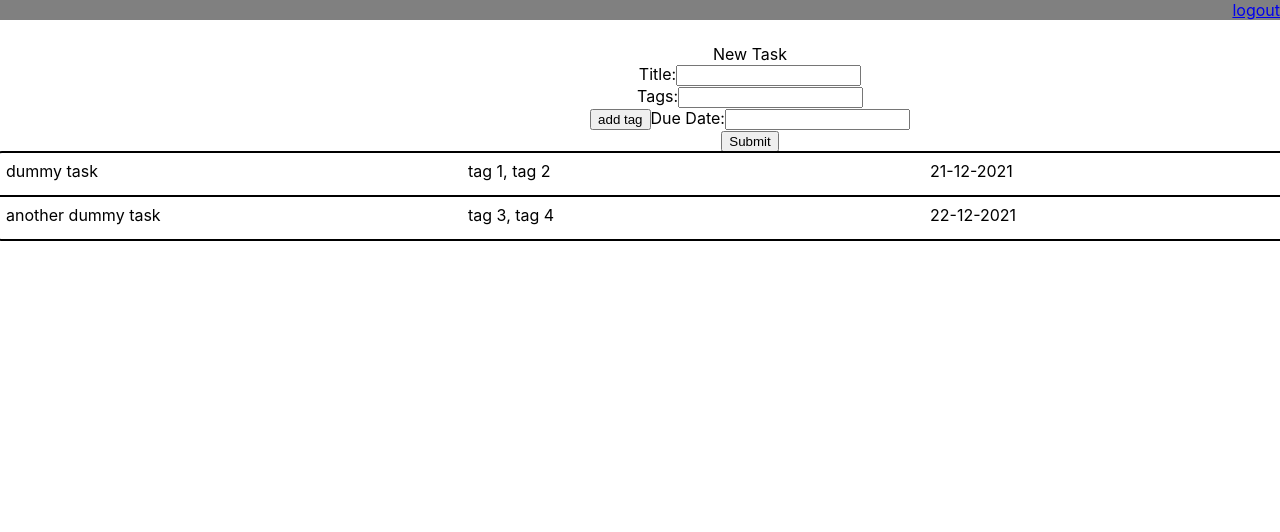
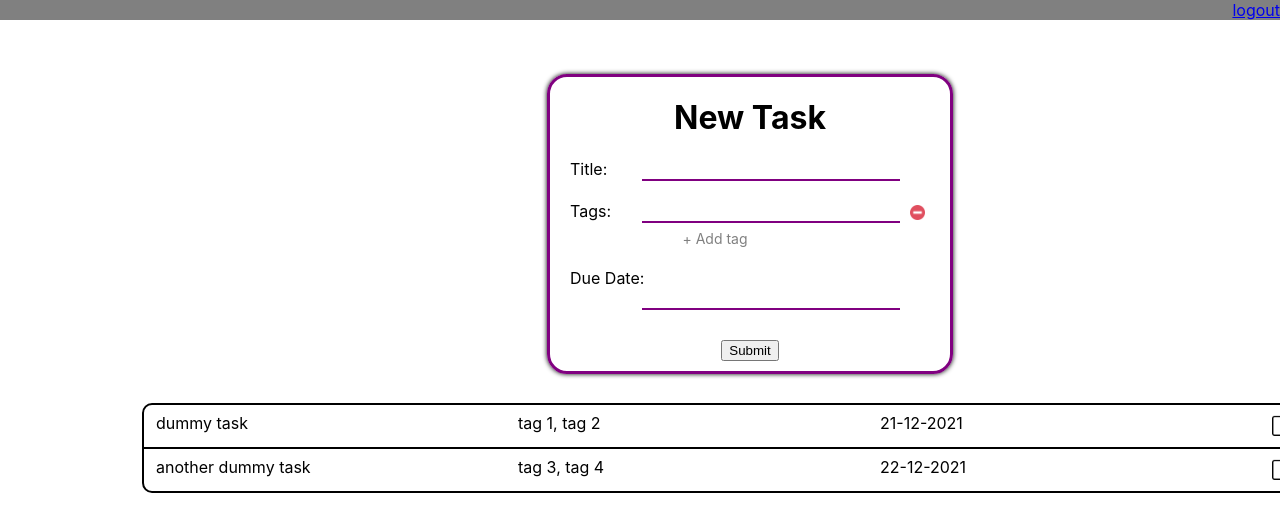
Before and after one commit to Yuuupie/stubook-fe-react, a React (Create React App) app: page /tasklist in a window 1280 px wide. Shown: the top 532 px of the page. Built offline with nearby package versions, Linux system fonts and the light colour scheme.

Commit message:
Added styling to task creator

```diff
--- a/src/components/Stubook.js
+++ b/src/components/Stubook.js
@@ -1,7 +1,7 @@
 import LoginForm from './forms/LoginForm'
 import RegistrationForm from './forms/RegistrationForm'
 import Layout from './layout/Layout'
-import TaskList from './Tasks/TaskList'
+import TaskList from './tasks/TaskList'
 import './Stubook.scss'
 import { BrowserRouter, Routes, Route } from 'react-router-dom'
 
--- a/src/components/Stubook.scss
+++ b/src/components/Stubook.scss
@@ -1,3 +1,10 @@
 .button-image {
   height: 80%;
+  margin: auto;
 }
+
+.button {
+  display: flex;
+  justify-content: center;
+  align-items: center;
+}
--- a/src/components/Tasks/Task.scss
+++ /dev/null
@@ -1,43 +0,0 @@
-.task-list {
-  width: 1500px;
-  margin: 24px auto;
-  display: flex;
-  flex-direction: column;
-  align-items: center;
-
-
-  .task-single {
-    width: 1500px;
-    padding: 6px;
-    border: 2px solid;
-    margin: -1px;
-    display: flex;
-
-    &:first-of-type {
-      border-radius: 10px 10px 0 0;
-    }
-
-    &:last-of-type {
-      border-radius: 0 0 10px 10px;
-    }
-
-    &__field {
-      width: 450px;
-      margin: 2px 6px;
-      display: inline-block;
-      text-align: left;
-    }
-
-    &__buttons {
-      display: flex;
-      justify-content: flex-end;
-      flex-grow: 1;
-
-      &__button {
-        all: unset;
-        height: 30px;
-        margin: 0 10px;
-      }
-    }
-  }
-}
--- a/src/components/Tasks/TaskCreator.js
+++ /dev/null
@@ -1,55 +0,0 @@
-import { useState, useRef, useContext } from 'react'
-import './Task.scss'
-import { TasksContext } from './TaskList'
-
-const TaskCreator = () => {
-  const titleRef = useRef()
-  const tagRefs = useRef([])
-  const dueDateRef = useRef()
-
-  const [tagCount, setTagCount] = useState(1)
-  const {tasks, setTasks} = useContext(TasksContext)
-
-  const printTags = () => {
-    let tags = []
-    for (let i = 0; i < tagCount; i++) {
-      tags.push(
-        <>
-          <input className='task-creator__tag' ref={element => {tagRefs.current[i] = element}}/>
-          <br/>
-        </>
-      )
-    }
-
-    return tags
-  }
-
-  const createTask = (event) => {
-    event.preventDefault()
-    let title = titleRef.current.value
-    let tags = [tagRefs.current[0].value]
-    let dueDate = dueDateRef.current.value
-    setTasks((prev) => [...prev, {title, tags, dueDate}])
-  }
-
-  return (
-    <form onSubmit={createTask}>
-      <div>New Task</div>
-
-      <label>Title:</label>
-      <input ref={titleRef} required/><br/>
-
-      <label>Tags:</label>
-      {printTags()}
-      {tagCount < 5 &&
-      <button type='button' onClick={() => setTagCount(tagCount + 1)}>add tag</button>}
-
-      <label>Due Date:</label>
-      <input ref={dueDateRef} required/><br/>
-
-      <button>Submit</button>
-    </form>
-  )
-}
-
-export default TaskCreator
--- /dev/null
+++ b/src/components/tasks/Task.scss
@@ -0,0 +1,120 @@
+.task-list {
+  width: 1500px;
+  margin: 24px auto;
+  display: flex;
+  flex-direction: column;
+  align-items: center;
+
+  .task-single {
+    width: 1200px;
+    padding: 6px;
+    border: 2px solid;
+    margin: -1px;
+    display: flex;
+
+    &:first-of-type {
+      border-radius: 10px 10px 0 0;
+    }
+
+    &:last-of-type {
+      border-radius: 0 0 10px 10px;
+    }
+
+    &__field {
+      width: 350px;
+      margin: 2px 6px;
+      display: inline-block;
+      text-align: left;
+    }
+
+    &__buttons {
+      display: flex;
+      justify-content: flex-end;
+      flex-grow: 1;
+
+      &__button {
+        all: unset;
+        height: 30px;
+        margin: 0 10px;
+      }
+    }
+  }
+
+  .task-creator {
+    width: 400px;
+    margin: 30px;
+    border: solid 3px purple;
+    border-radius: 20px;
+    box-shadow: 0 0 5px;
+
+    &__heading {
+
+    }
+
+    &__row {
+      margin: 20px 0;
+      display: flex;
+      flex-wrap: wrap;
+
+      &--tag {
+        width: 100%;
+        display: flex;
+      }
+    }
+
+    &__label {
+      margin-left: 20px;
+      margin-right: auto;
+
+      &--tag {
+        margin-right: 10px;
+        margin-left: auto;
+      }
+    }
+
+    &__input {
+      all: unset;
+      margin-right: 50px;
+      margin-left: auto;
+      padding: 0 5px;
+      border-bottom: 2px solid purple;
+      text-align: left;
+
+      &--tag {
+        @extend .task-creator__input;
+        margin-right: unset;
+        margin-bottom: 5px;
+      }
+    }
+
+    &__button {
+      &--remove-tag {
+        all: unset;
+        margin-left: 10px;
+        margin-right: 25px;
+        border-radius: 100%;
+
+        &__image {
+          height: 15px;
+          width: 15px;
+        }
+      }
+
+      &--add-tag {
+        all: unset;
+        margin-right: 70px;
+        font-size: 14px;
+        color: grey;
+        user-select: none;
+
+        &:hover {
+          color: lightgrey;
+        }
+      }
+
+      &--submit {
+        margin: 10px;
+      }
+    }
+  }
+}
--- /dev/null
+++ b/src/components/tasks/TaskCreator.js
@@ -0,0 +1,62 @@
+import { useState, useRef, useContext } from 'react'
+import './Task.scss'
+import { TasksContext } from './TaskList'
+import removeIcon from '../../img/remove.png'
+
+const TaskCreator = () => {
+  const titleRef = useRef()
+  const tagRefs = useRef([])
+  const dueDateRef = useRef()
+
+  const [tagCount, setTagCount] = useState(1)
+  const {tasks, setTasks} = useContext(TasksContext)
+
+  const printTags = () => {
+    let tags = []
+    for (let i = 0; i < tagCount; i++) {
+      tags.push(
+        <div className='task-creator__row--tag'>
+          {i === 0 && <label className='task-creator__label'>Tags:</label>}
+          <input className='task-creator__input--tag' ref={element => {tagRefs.current[i] = element}}/>
+          <button className='task-creator__button--remove-tag'>
+            <img className='task-creator__button--remove-tag__image' src={removeIcon}/>
+          </button>
+        </div>
+      )
+    }
+
+    return tags
+  }
+
+  const createTask = (event) => {
+    event.preventDefault()
+    let title = titleRef.current.value
+    let tags = [tagRefs.current[0].value]
+    let dueDate = dueDateRef.current.value
+    setTasks((prev) => [...prev, {title, tags, dueDate}])
+  }
+
+  return (
+    <form className='task-creator' onSubmit={createTask}>
+      <h1 className='task-creator__heading'>New Task</h1>
+
+      <div className='task-creator__row'>
+        <label className='task-creator__label'>Title:</label>
+        <input className='task-creator__input' ref={titleRef} required/><br/>
+      </div>
+
+      {printTags()}
+      {tagCount < 5 &&
+      <button className='task-creator__button--add-tag' type='button' onClick={() => setTagCount(tagCount + 1)}>+ Add tag</button>}
+
+      <div className='task-creator__row'>
+        <label className='task-creator__label'>Due Date:</label>
+        <input className='task-creator__input' ref={dueDateRef} required/><br/>
+      </div>
+
+      <button className='task-creator__button--submit'>Submit</button>
+    </form>
+  )
+}
+
+export default TaskCreator
```
Also changed, not shown: src/components/tasks/Task.js (renamed from src/components/Tasks/Task.js), src/components/tasks/TaskList.js (renamed from src/components/Tasks/TaskList.js), src/img/remove.png (added).
